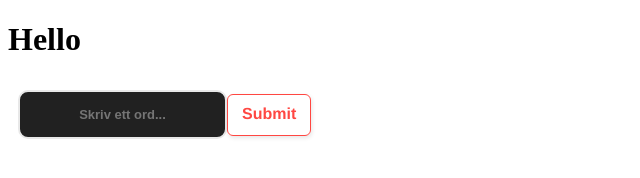
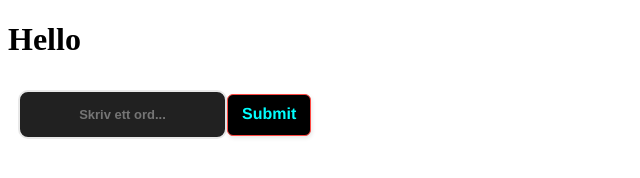
Before and after one commit to marcusmoller97/moment_6, a website with bundled scripts: page index.html in a window 1280 px wide. In both pictures the pointer is over the button "Submit". Shown: the whole page, without its empty margins (0-640 px from the left). Built offline with nearby package versions, Linux system fonts and the light colour scheme.

Commit message:
Added style to button

```diff
--- a/style.css
+++ b/style.css
@@ -19,7 +19,7 @@ input:focus {
 }
 
 button {
-    background: #FF4742;
+    background: #888888;
     border: 1px solid #FF4742;
     border-radius: 6px;
     box-shadow: rgba(0, 0, 0, 0.1) 1px 2px 4px;
@@ -45,9 +45,9 @@ button {
 
 button:hover,
 button:active {
-    background-color: initial;
+    background-color: #000;
     background-position: 0 0;
-    color: #FF4742;
+    color: #0ff;
 }
 
 button:active {
```
